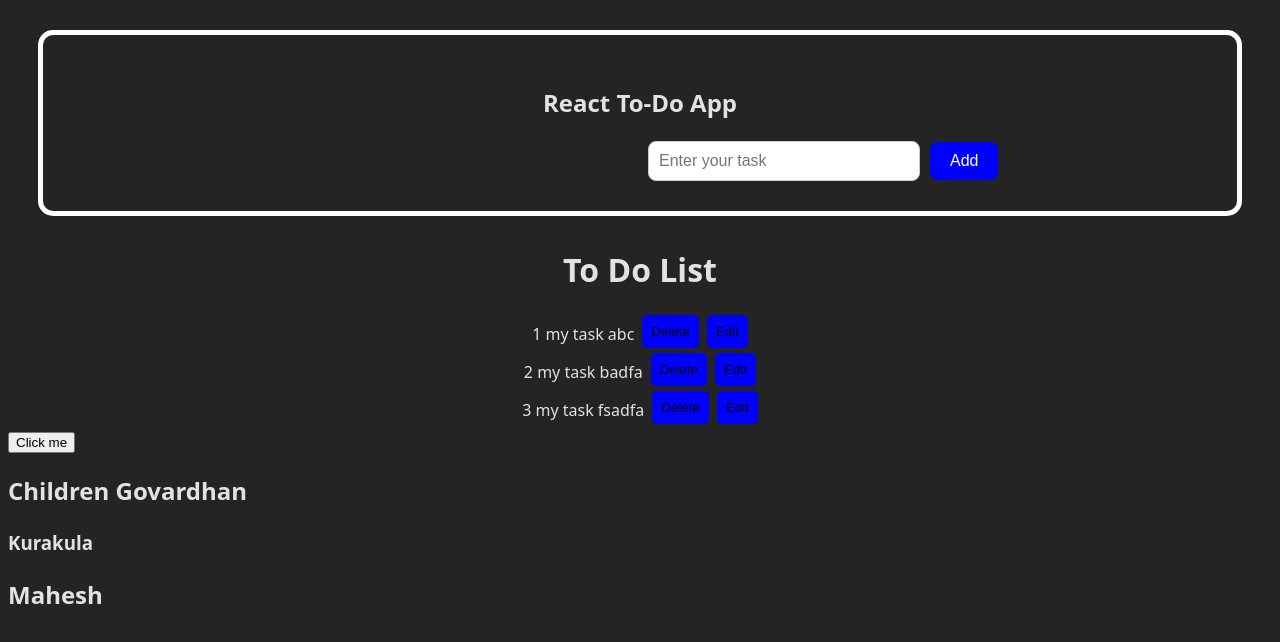
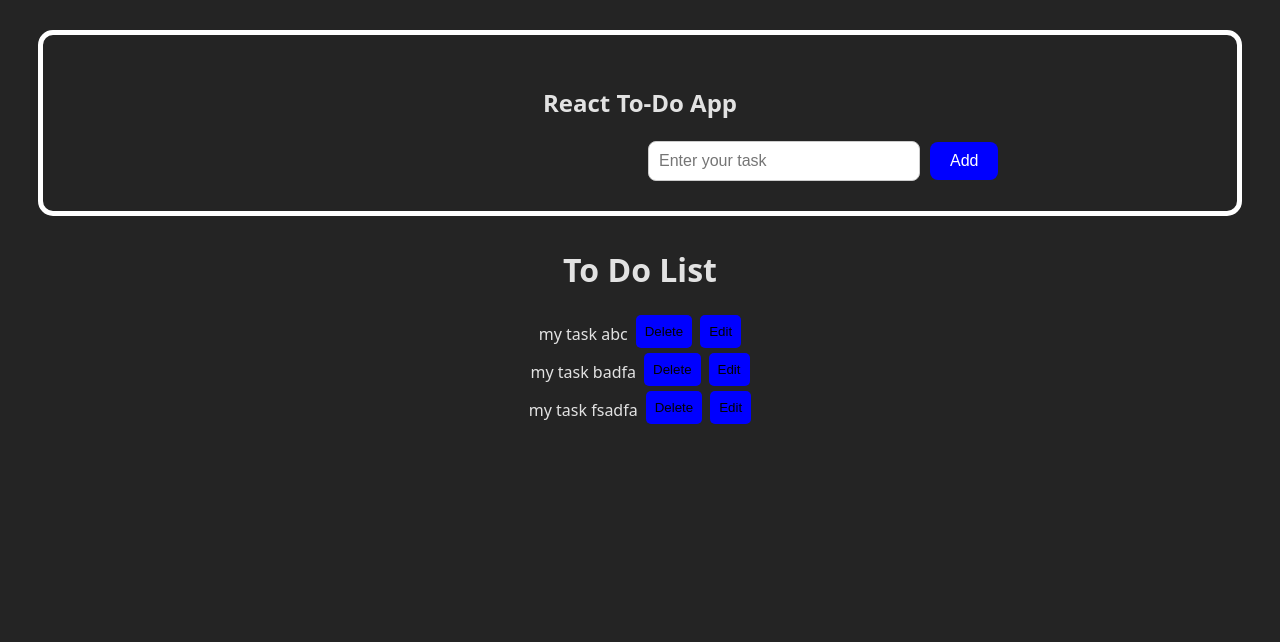
Before and after one commit to kgovardhan409/to-do-react-app, a React (Vite) app in the folder my-todo-app/: page / in a window 1280 px wide. Shown: the top 642 px of the page. Built offline with nearby package versions, Linux system fonts and the light colour scheme.

Commit message:
few changes in props

```diff
--- a/my-todo-app/src/App.tsx
+++ b/my-todo-app/src/App.tsx
@@ -11,12 +11,18 @@ function App() {
     { taskId: 3, taskName: "my task fsadfa" },
   ];
 
+  const reminders: Todo[] = [
+    { taskId: 1, taskName: "my task abc" },
+    { taskId: 2, taskName: "my task badfa" },
+    { taskId: 3, taskName: "my task fsadfa" },
+  ];
+
   return (
     <div className="container">
       <ToDoComponant />
       <ToDoList todos={mylist} />
 
-      <Parent />
+      {/* <Parent /> */}
     </div>
   );
 }
@@ -25,6 +31,9 @@ export default App;
 
 // html + javascript -- JSX
 // public folder - static assets,
+
+// Re-usable components
+// Deviding components so that your code looks good
 
 // Task
 // crate to do component(ToDoComponent) and add it to the app
@@ -39,3 +48,6 @@ export default App;
 //   console.log(a + b);
 // }
 // add(2, 3);
+
+// you have to practice props - 10 components with multiple props.. there should be parent component and child componet (10 parents, 10 childerens)
+// learn basics about state, why and how ?
--- a/my-todo-app/src/Components/ToDoItem.tsx
+++ b/my-todo-app/src/Components/ToDoItem.tsx
@@ -9,9 +9,7 @@ const ToDoItem: React.FC<TodoListProps> = ({ toDoItem }) => {
   return (
     <div className="todo-item">
       <li key={toDoItem.taskId} className="itemsLi">
-        <span>
-          {toDoItem.taskId} {toDoItem.taskName}
-        </span>
+        <span>{toDoItem.taskName}</span>
 
         <div style={{ display: "flex", gap: "8px" }}>
           <button className="deleteBtn">Delete</button>
--- a/my-todo-app/src/Components/ToDoList.tsx
+++ b/my-todo-app/src/Components/ToDoList.tsx
@@ -6,6 +6,7 @@ interface TodoListProps {
 }
 
 const ToDoList: React.FC<TodoListProps> = ({ todos }) => {
+  // todos=mylist}
   return (
     <div>
       <h1 style={{ textAlign: "center" }}>To Do List</h1>
```
